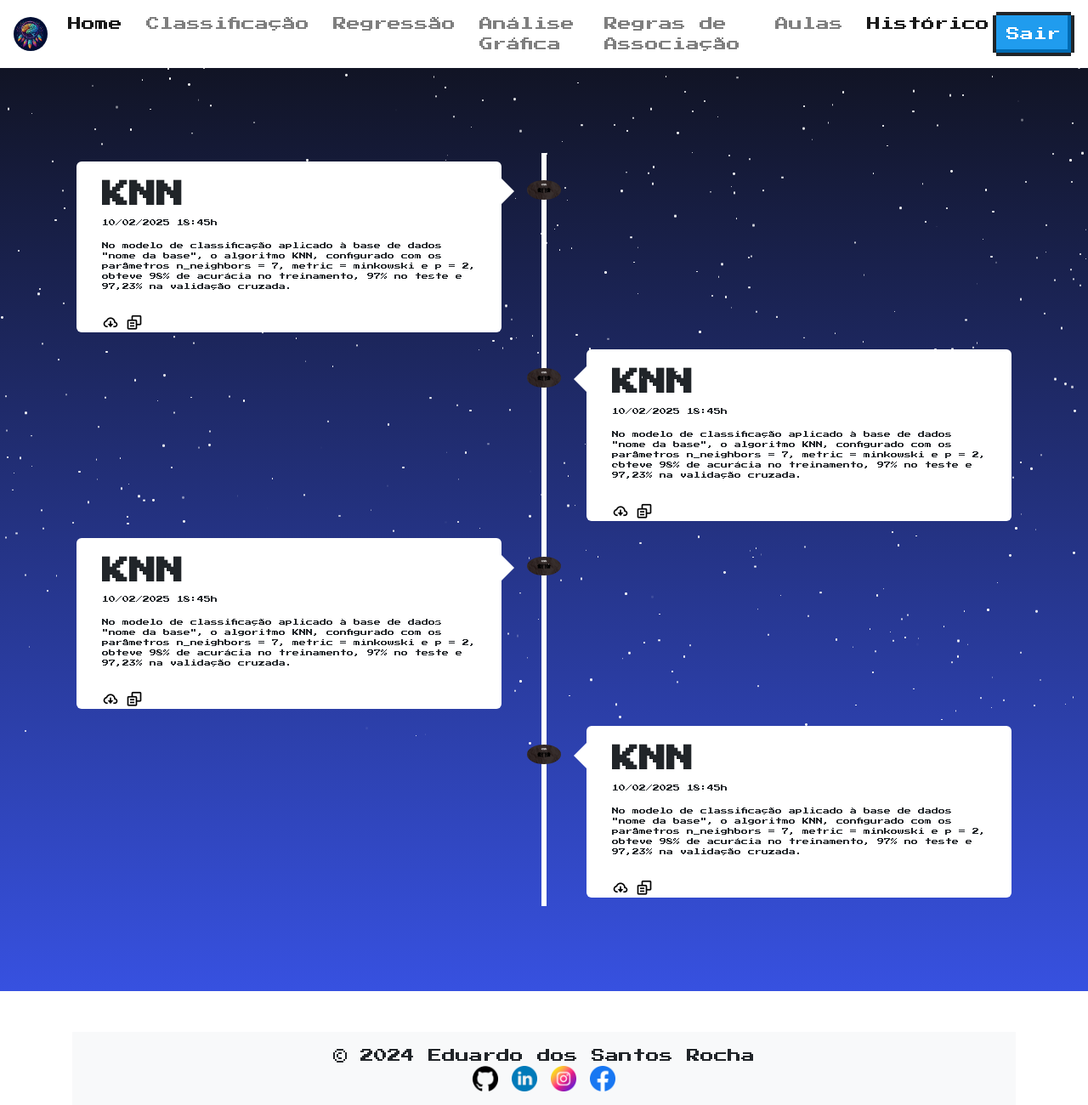
After one commit to EduardodosSantosRocha2/DreamLearning, a Flask app: page /Historico in a window 1280 px wide. The commit adds this page. Shown: the whole page at 85% size. Run offline with Flask 3, Linux system fonts and the light colour scheme; some libraries are stand-ins or nearby versions.

Commit message:
feat(historico usuario)

```diff
--- a/TCC/DuLearning/app.py
+++ b/TCC/DuLearning/app.py
@@ -113,6 +113,10 @@ def videoAulas():
 @app.route("/videoAulaRandomForest")
 def videoAulasRandomForest():
     return render_template("videoAulaRandomForest.html")
+
+@app.route("/Historico")
+def historic():
+    return render_template("historico.html")
 
 # Rota para fazer previsões
 @app.route("/predict", methods=["POST"])
--- /dev/null
+++ b/TCC/DuLearning/static/css/historic.css
@@ -0,0 +1,235 @@
+*{
+    margin: 0;
+    padding: 0;
+    box-sizing: border-box;
+}
+
+
+.social-icon img {
+    width: 30px;
+    height: auto;
+}
+
+.navbar-custom {
+    background-color: rgba(255, 255, 255, 0.8);
+}
+.navbar-nav{
+    gap: 12px;
+}
+
+.navbar-brand img {
+    border-radius: 50%;
+    width: 40px;
+    height: 40px;
+}
+
+.scene {
+    min-height: 100vh;
+    position: relative;
+    background-attachment: fixed;
+    overflow: hidden;
+    background: linear-gradient(#111425,#3751e0);
+    z-index: 1;
+}
+
+.scene i {
+    position: absolute;
+    background: #fff;
+    border-radius: 50%;
+    animation: animate linear infinite;
+}
+
+@keyframes animate {
+    0% {
+        opacity: 0;
+        transform: translateY();
+    }
+    10%, 90% {
+        opacity: 1;
+    }
+    100% {
+        opacity: 0;
+        transform: translateY(-100px);
+    }
+}
+
+footer {
+    margin-top: 50px;
+    background-color: #f8f9fa;
+    padding: 20px 0;
+    text-align: center;
+}
+
+.timeline{
+    position: relative;
+    max-width: 1200px;
+    margin: 100px auto;
+}
+
+.containertimeline{
+    padding: 10px 50px;
+    position: relative;
+    width: 50%;
+    animation: movedown 1s linear forwards;
+    opacity: 0;
+}
+@keyframes movedown {
+    0%{
+        opacity: 1;
+        transform: translateY(-30px);
+    }
+    100%{
+        opacity: 1;
+        transform: translateY(0px);
+    }
+}
+.containertimeline:nth-child(1){
+    animation-delay: 0s;
+}
+.containertimeline:nth-child(2){
+    animation-delay: 1s;
+}
+.containertimeline:nth-child(3){
+    animation-delay: 2s;
+}
+.containertimeline:nth-child(4){
+    animation-delay: 3s;
+}
+
+.text-box{
+    padding: 20px 30px;
+    background: #fff;
+    position: relative;
+    border-radius: 6px;
+    font-size: 8px;
+}
+
+.left-container{
+    left: 0;
+}
+
+.right-container{
+    left: 50%;
+}
+
+.containertimeline img{
+    position: absolute;
+    width: 40px;
+    border-radius: 50%;
+    right: -20px;
+    top: 32px;
+    z-index: 12;
+}
+
+.right-container img{
+    left: -20px;
+}
+
+.timeline::after{
+    content: '';
+    position:absolute;
+    width: 6px;
+    height: 100%;
+    background: #fff;
+    top: 0;
+    left: 50%;
+    margin-left: -3px;
+    z-index: -1;
+    animation: moveline 4s linear forwards;
+}
+
+@keyframes moveline {
+    0%{
+        height: 0;
+    }
+    100%{
+       height: 100%;
+    }
+}
+.text-box h2{
+    font-weight: 600;
+}
+
+.text-box h7{
+    display: inline-block;
+    margin-bottom: 15px;
+}
+
+.left-container-arrow{
+    height: 0;
+    width: 0;
+    position: absolute;
+    top: 20px;
+    z-index: 1;
+    border-top: 15px solid transparent;
+    border-bottom: 15px solid transparent;
+    border-left: 15px solid #fff;
+    right: -15px;
+}
+
+.right-container-arrow{
+    height: 0;
+    width: 0;
+    position: absolute;
+    top: 20px;
+    z-index: 1;
+    border-top: 15px solid transparent;
+    border-bottom: 15px solid transparent;
+    border-right: 15px solid #fff;
+    left: -15px;
+}
+
+
+@media screen and (max-width:600px){
+   .timeline{
+        margin: 50px auto;
+   }
+   .timeline::after{
+    left: 31px;
+    }
+    .containertimeline{
+        width: 100%;
+        padding-left: 80px;
+        padding-right: 25px;
+    }
+
+    .text-box{
+        font-size: 13px;
+    }
+
+    .text-box h7{
+        margin-bottom: 10px;
+    }
+
+    .right-container{
+        left: 0;
+    }
+
+    .left-container img, .right-container img{
+       left: 10px;
+    }
+    .left-container-arrow, .right-container-arrow{
+        border-right: 15px solid #fff;
+        border-left:0 ;
+        left: -15px;
+    }
+}
+
+
+.icon-buttons button:nth-child(1) {
+    margin-left: 0;
+}
+
+.icon-buttons button:nth-child(2) {
+    margin-left: 20px;
+}
+
+
+
+button i{
+   font-size: 20px;
+}
+
+button i:hover{
+    color: #3751e0;
+ }
--- a/TCC/DuLearning/static/css/styleAssociationRules.css
+++ b/TCC/DuLearning/static/css/styleAssociationRules.css
@@ -35,7 +35,7 @@ label{
     background-color: rgba(255, 255, 255, 0.8); /* Fundo branco transparente */
 }
 .navbar-nav{
-    gap: 20px;
+    gap: 12px;
 }
 .navbar-brand img {
     border-radius: 50%; /* Torna a logo redonda */
--- a/TCC/DuLearning/static/css/styleClassifier.css
+++ b/TCC/DuLearning/static/css/styleClassifier.css
@@ -30,7 +30,7 @@
     background-color: rgba(255, 255, 255, 0.8); /* Fundo branco transparente */
 }
 .navbar-nav{
-    gap: 20px;
+    gap: 12px;
 }
 
 .navbar-brand img {
--- a/TCC/DuLearning/static/css/styleGraphicAnalysis.css
+++ b/TCC/DuLearning/static/css/styleGraphicAnalysis.css
@@ -33,7 +33,7 @@ label{
     background-color: rgba(255, 255, 255, 0.8); /* Fundo branco transparente */
 }
 .navbar-nav{
-    gap: 20px;
+    gap: 12px;
 }
 
 .navbar-brand img {
--- a/TCC/DuLearning/static/css/styleHome.css
+++ b/TCC/DuLearning/static/css/styleHome.css
@@ -172,7 +172,7 @@ label{
 }
 
 .navbar-nav{
-    gap: 20px;
+    gap: 12px;
 }
 
 .navbar-brand img {
--- a/TCC/DuLearning/static/css/styleRegression.css
+++ b/TCC/DuLearning/static/css/styleRegression.css
@@ -33,7 +33,7 @@
     background-color: rgba(255, 255, 255, 0.8); /* Fundo branco transparente */
 }
 .navbar-nav{
-    gap: 20px;
+    gap: 12px;
 }
 .navbar-brand img {
     border-radius: 50%; /* Torna a logo redonda */
--- a/TCC/DuLearning/static/css/styleVideo.css
+++ b/TCC/DuLearning/static/css/styleVideo.css
@@ -609,7 +609,7 @@ iframe {
 }
 
 .navbar-nav{
-    gap: 20px;
+    gap: 12px;
 }
 
 .navbar-brand img {
--- /dev/null
+++ b/TCC/DuLearning/static/script/historic.js
@@ -0,0 +1,31 @@
+function stars() {
+    const count = 500;
+    const scene = document.querySelector(".scene");
+    const fragment = document.createDocumentFragment();
+    const width = window.innerWidth;
+    const height = window.innerHeight;
+
+    for (let i = 0; i < count; i++) {
+        const star = document.createElement("i");
+        star.className = "istars";
+        const x = Math.random() * width;
+        const y = Math.random() * height;
+        const duration = 5 + Math.random() * 10;
+        const size = 1 + Math.random() * 2;
+
+        star.style.cssText = `
+            left: ${x}px;
+            top: ${y}px;
+            width: ${size}px;
+            height: ${size}px;
+            animation-duration: ${duration}s;
+            animation-delay: ${Math.random() * duration}s;
+        `;
+
+        fragment.appendChild(star);
+    }
+
+    scene.appendChild(fragment);
+}
+
+stars();
--- a/TCC/DuLearning/templates/associationRules.html
+++ b/TCC/DuLearning/templates/associationRules.html
@@ -51,6 +51,10 @@
 
 			<li class="nav-item">
                 <a class="nav-link" href="/VideoAulas">Aulas</a>
+            </li>
+
+			<li class="nav-item">
+                <a class="nav-link" href="/Historico">Histórico</span></a>
             </li>
 
 
--- a/TCC/DuLearning/templates/classifiers.html
+++ b/TCC/DuLearning/templates/classifiers.html
@@ -44,6 +44,9 @@
                 </li>
                 <li class="nav-item">
                     <a class="nav-link" href="/VideoAulas">Aulas</a>
+                </li>
+                <li class="nav-item">
+                    <a class="nav-link" href="/Historico">Histórico</span></a>
                 </li>
             </ul>
             <button type="button" class="nes-btn is-primary" onclick="logout()" style="margin-left: auto;">Sair</button>
--- a/TCC/DuLearning/templates/graphicAnalysis.html
+++ b/TCC/DuLearning/templates/graphicAnalysis.html
@@ -50,6 +50,9 @@
 			  </li>
 			<li class="nav-item">
                 <a class="nav-link" href="/VideoAulas">Aulas</a>
+            </li>
+			<li class="nav-item">
+                <a class="nav-link" href="/Historico">Histórico</span></a>
             </li>
 		  </ul>
 		  <button type="button" class="nes-btn is-primary" onclick="logout()" style="margin-left: auto;">Sair</button>
--- /dev/null
+++ b/TCC/DuLearning/templates/historico.html
@@ -0,0 +1,180 @@
+<!DOCTYPE html>
+<html lang="pt-br">
+  <head>
+    <meta charset="UTF-8" />
+    <meta name="viewport" content="width=device-width, initial-scale=1.0" />
+    <title>Histórico</title>
+    <link rel="stylesheet" href="https://stackpath.bootstrapcdn.com/bootstrap/4.5.2/css/bootstrap.min.css">
+    <link href="https://fonts.googleapis.com/css?family=Press+Start+2P" rel="stylesheet">
+    <link href="https://unpkg.com/nes.css/css/nes.css" rel="stylesheet" />
+    <link href="https://unpkg.com/nes.css@2.3.0/css/nes.min.css" rel="stylesheet" />
+    <link href="https://unpkg.com/nes.css@latest/css/nes.min.css" rel="stylesheet" />
+    <link href="https://unpkg.com/nes.css/css/nes-core.min.css" rel="stylesheet" />
+    <link href='https://unpkg.com/boxicons@2.1.4/css/boxicons.min.css' rel='stylesheet'>
+    <link rel="stylesheet" href="{{ url_for('static', filename='css/historic.css') }}">
+
+  </head>
+
+  <body>
+
+    <nav class="navbar navbar-expand-lg navbar-light navbar-custom">
+        <a class="navbar-brand" href="#">
+          <img src="{{ url_for('static', filename='img/logo.jpg') }}" alt="Logo">
+        </a>
+        <button class="navbar-toggler" type="button" data-toggle="collapse" data-target="#navbarNav" aria-controls="navbarNav" aria-expanded="false" aria-label="Toggle navigation">
+          <span class="navbar-toggler-icon"></span>
+        </button>
+        <div class="collapse navbar-collapse" id="navbarNav">
+          <ul class="navbar-nav">
+
+            <li class="nav-item active">
+              <a class="nav-link" href="/Home">Home</span></a>
+            </li>
+            <li class="nav-item">
+                <a class="nav-link" href="/Classificacao">Classificação</a>
+            </li>
+            <li class="nav-item">
+              <a class="nav-link" href="/Regressao">Regressão</a>
+            </li>
+            <li class="nav-item">
+              <a class="nav-link" href="/Analisegrafica">Análise Gráfica</a>
+            </li>
+            <!--<li class="nav-item">
+                      <a class="nav-link" href="/Normalidadeecorrelação">Normalidade e Correlação</a>
+                  </li>-->
+            <li class="nav-item">
+              <a class="nav-link" href="/RegrasAssociacao">Regras de Associação</a>
+            </li>
+            <li class="nav-item">
+              <a class="nav-link" href="/VideoAulas">Aulas</a>
+            </li>
+            <li class="nav-item active">
+                <a class="nav-link" href="/Historico">Histórico<span class="sr-only"></span></a>
+            </li>
+          </ul>
+          <button type="button" class="nes-btn is-primary" onclick="logout()" style="margin-left: auto;">Sair</button>
+        </div>
+      </nav>
+
+    <div class="scene">
+
+        <div class="timeline">
+            <div class="containertimeline left-container">
+                <img src="{{ url_for('static', filename='img/knn1.png') }}" alt="Logo">
+                <div class="text-box">
+                    <h2>KNN</h2>
+                    <h7>10/02/2025 18:45h</h7>
+                    <p>No modelo de classificação aplicado à base de dados "nome da base", o algoritmo KNN, configurado com os parâmetros n_neighbors = 7, metric = minkowski e p = 2, obteve 98% de acurácia no treinamento, 97% no teste e 97,23% na validação cruzada.</p>
+                    <div class="icon-buttons">
+                        <button type="button" onclick="downloadFile()" style="border: none;" title="Baixar arquivo CSV">
+                            <i class='bx bx-cloud-download'></i>
+                        </button>
+                        <button type="button" onclick="copyToClipboard()" style="border: none;" title="Copiar o código-fonte KNN">
+                            <i class='bx bx-copy-alt' ></i>
+                        </button>
+                    </div>
+                    <span class="left-container-arrow"></span>
+                </div>
+            </div>
+
+
+
+
+            <div class="containertimeline right-container">
+                <img src="{{ url_for('static', filename='img/knn1.png') }}" alt="Logo">
+                <div class="text-box">
+                    <h2>KNN</h2>
+                    <h7>10/02/2025 18:45h</h7>
+                    <p>No modelo de classificação aplicado à base de dados "nome da base", o algoritmo KNN, configurado com os parâmetros n_neighbors = 7, metric = minkowski e p = 2, obteve 98% de acurácia no treinamento, 97% no teste e 97,23% na validação cruzada.</p>
+                    <div class="icon-buttons">
+                        <button type="button" onclick="downloadFile()" style="border: none;" title="Baixar arquivo CSV">
+                            <i class='bx bx-cloud-download'></i>
+                        </button>
+                        <button type="button" onclick="copyToClipboard()" style="border: none;" title="Copiar o código-fonte KNN">
+                            <i class='bx bx-copy-alt' ></i>
+                        </button>
+                    </div>
+                    <span class="right-container-arrow"></span>
+                </div>
+            </div>
+
+
+            <div class="containertimeline left-container">
+                <img src="{{ url_for('static', filename='img/knn1.png') }}" alt="Logo">
+                <div class="text-box">
+                    <h2>KNN</h2>
+                    <h7>10/02/2025 18:45h</h7>
+                    <p>No modelo de classificação aplicado à base de dados "nome da base", o algoritmo KNN, configurado com os parâmetros n_neighbors = 7, metric = minkowski e p = 2, obteve 98% de acurácia no treinamento, 97% no teste e 97,23% na validação cruzada.</p>
+                    <div class="icon-buttons">
+                        <button type="button" onclick="downloadFile()" style="border: none;" title="Baixar arquivo CSV">
+                            <i class='bx bx-cloud-download'></i>
+                        </button>
+                        <button type="button" onclick="copyToClipboard()" style="border: none;" title="Copiar o código-fonte KNN">
+                            <i class='bx bx-copy-alt' ></i>
+                        </button>
+                    </div>
+                    <span class="left-container-arrow"></span>
+                </div>
+            </div>
+
+
+
+
+            <div class="containertimeline right-container">
+                <img src="{{ url_for('static', filename='img/knn1.png') }}" alt="Logo">
+                <div class="text-box">
+                    <h2>KNN</h2>
+                    <h7>10/02/2025 18:45h</h7>
+                    <p>No modelo de classificação aplicado à base de dados "nome da base", o algoritmo KNN, configurado com os parâmetros n_neighbors = 7, metric = minkowski e p = 2, obteve 98% de acurácia no treinamento, 97% no teste e 97,23% na validação cruzada.</p>
+                    <div class="icon-buttons">
+                        <button type="button" onclick="downloadFile()" style="border: none;" title="Baixar arquivo CSV">
+                            <i class='bx bx-cloud-download'></i>
+                        </button>
+                        <button type="button" onclick="copyToClipboard()" style="border: none;" title="Copiar o código-fonte KNN">
+                            <i class='bx bx-copy-alt' ></i>
+                        </button>
+                    </div>
+                    <span class="right-container-arrow"></span>
+                </div>
+            </div>
+        </div>
+
+    </div>
+
+        <div class="container">
+            <footer class="mt-5 py-3 text-black">
+              <div class="container text-center">
+                <span>&copy; 2024 Eduardo dos Santos Rocha</span>
+                <div class="social-icon">
+                  <a href="https://github.com/EduardodosSantosRocha2"><img src={{ url_for('static', filename='img/github.png') }} alt="GitHub"></a>
+                  <a href="https://www.linkedin.com/in/eduardo-santos-b69414242/"><img src={{ url_for('static', filename='img/linkedin.png') }} alt="LinkedIn"></a>
+                  <a href="https://www.instagram.com/dudusantos_777/"><img src={{ url_for('static', filename='img/instagram.png') }} alt="Instagram"></a>
+                  <a href="https://www.facebook.com/profile.php?id=100017899630261"><img src={{ url_for('static', filename='img/facebook.png') }} alt="Facebook"></a>
+                </div>
+              </div>
+            </footer>
+          </div>
+
+
+
+    <div vw class="enabled">
+      <div vw-access-button class="active"></div>
+      <div vw-plugin-wrapper>
+        <div class="vw-plugin-top-wrapper"></div>
+      </div>
+    </div>
+      <script src="https://vlibras.gov.br/app/vlibras-plugin.js"></script>
+      <script>
+        new window.VLibras.Widget('https://vlibras.gov.br/app');
+      </script>
+
+      <script src="https://www.gstatic.com/firebasejs/11.1.0/firebase-app-compat.js"></script>
+      <script src="https://www.gstatic.com/firebasejs/11.1.0/firebase-auth-compat.js"></script>
+      <script src="{{ url_for('static', filename='script/firebase-init.js') }}"></script>
+      <script src="{{ url_for('static', filename='script/logout.js') }}"></script>
+      <script src="{{ url_for('static', filename='script/logout.js') }}"></script>
+      <script src="{{ url_for('static', filename='script/auth-guard.js') }}"></script>
+      <script type="text/javascript" src="{{ url_for('static', filename='script/historic.js') }}"></script>
+
+  </body>
+</html>
--- a/TCC/DuLearning/templates/home.html
+++ b/TCC/DuLearning/templates/home.html
@@ -50,6 +50,9 @@
           <li class="nav-item">
             <a class="nav-link" href="/VideoAulas">Aulas</a>
           </li>
+          <li class="nav-item">
+            <a class="nav-link" href="/Historico">Histórico</span></a>
+        </li>
         </ul>
         <button type="button" class="nes-btn is-primary" onclick="logout()" style="margin-left: auto;">Sair</button>
       </div>
--- a/TCC/DuLearning/templates/regression.html
+++ b/TCC/DuLearning/templates/regression.html
@@ -47,6 +47,9 @@
           <li class="nav-item">
             <a class="nav-link" href="/VideoAulas">Aulas</a>
           </li>
+          <li class="nav-item">
+            <a class="nav-link" href="/Historico">Histórico</span></a>
+        </li>
         </ul>
         <button type="button" class="nes-btn is-primary" onclick="logout()" style="margin-left: auto;">Sair</button>
       </div>
--- a/TCC/DuLearning/templates/videoAulaRandomForest.html
+++ b/TCC/DuLearning/templates/videoAulaRandomForest.html
@@ -43,7 +43,10 @@
 
             <li class="nav-item">
                 <a class="nav-link active" href="/VideoAulas">Aulas<span class="sr-only">(current)</span></a>
-              </li>
+            </li>
+              <li class="nav-item">
+                <a class="nav-link" href="/Historico">Histórico</span></a>
+            </li>
           </ul>
           <button type="button" class="nes-btn is-primary" onclick="logout()" style="margin-left: auto;">Sair</button>
         </div>
--- a/TCC/DuLearning/templates/videoAulas.html
+++ b/TCC/DuLearning/templates/videoAulas.html
@@ -46,7 +46,10 @@
 
             <li class="nav-item">
                 <a class="nav-link active" href="/videoAulaRandomForest ">Aulas<span class="sr-only">(current)</span></a>
-              </li>
+            </li>
+            <li class="nav-item">
+                <a class="nav-link" href="/Historico">Histórico</span></a>
+            </li>
           </ul>
           <button type="button" class="nes-btn is-primary" onclick="logout()" style="margin-left: auto;">Sair</button>
         </div>
```
